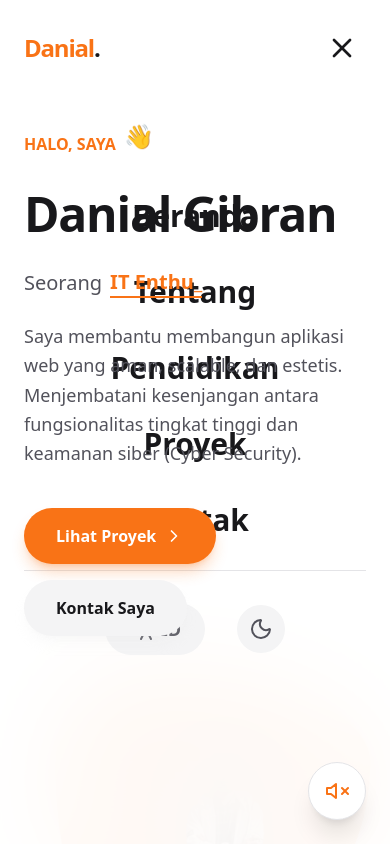
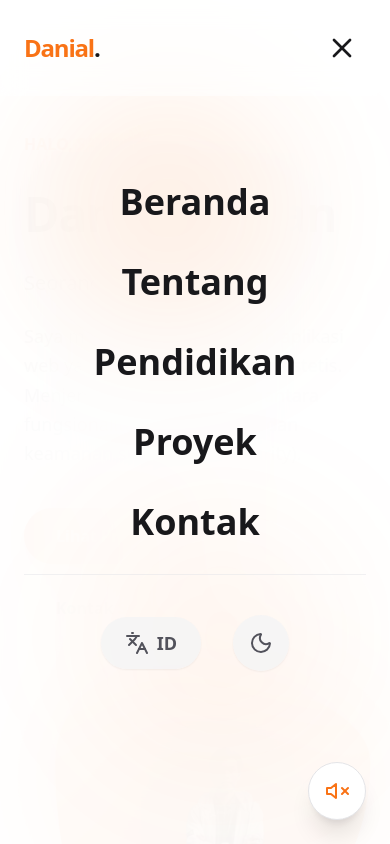
Before and after one commit to danialg1/portofolio-danial, a React (Vite) app: page / in a window 390 px wide. Both pictures are taken after a click on the button 342 px from the left and 48 px from the top of the page. Shown: the top 844 px of the page. Built offline with nearby package versions, Linux system fonts and the light colour scheme.

Commit message:
fix bug navigasi bar transparan

```diff
--- a/src/sections/Navbar.jsx
+++ b/src/sections/Navbar.jsx
@@ -43,7 +43,7 @@
 
   return (
     <>
-      <nav className={`fixed w-full z-50 transition-all duration-500 ${scrolled ? 'bg-white/90 dark:bg-zinc-950/90 backdrop-blur-xl border-b border-zinc-200 dark:border-zinc-800 shadow-sm py-0' : 'bg-white/50 dark:bg-zinc-950/50 backdrop-blur-md py-2'}`}>
+      <nav className={`fixed w-full z-[60] transition-all duration-500 ${scrolled ? 'bg-white/90 dark:bg-zinc-950/90 backdrop-blur-xl border-b border-zinc-200 dark:border-zinc-800 shadow-sm py-0' : 'bg-white/50 dark:bg-zinc-950/50 backdrop-blur-md py-2'}`}>
         <div className="max-w-7xl mx-auto px-6 h-20 flex items-center justify-between">
 
           {/* Logo */}
@@ -90,28 +90,33 @@
       </nav>
 
       {/* Mobile Fullscreen Menu */}
-      <div className={`fixed inset-0 bg-white/95 dark:bg-zinc-950/95 backdrop-blur-2xl z-40 flex flex-col items-center justify-center transition-all duration-500 ease-[cubic-bezier(0.22,1,0.36,1)] md:hidden ${isOpen ? 'opacity-100 visible translate-y-0 scale-100' : 'opacity-0 invisible -translate-y-12 scale-95'}`}>
-        <div className="flex flex-col items-center space-y-6 w-full px-6">
+      <div className={`fixed inset-0 bg-white/95 dark:bg-zinc-950/95 backdrop-blur-3xl z-50 flex flex-col items-center justify-center transition-all duration-700 ease-[cubic-bezier(0.22,1,0.36,1)] md:hidden ${isOpen ? 'opacity-100 visible translate-y-0 scale-100' : 'opacity-0 invisible -translate-y-8 scale-105'}`}>
+
+        {/* Decorative Background Elements */}
+        <div className="absolute top-20 left-10 w-64 h-64 bg-orange-500/10 rounded-full blur-3xl pointer-events-none"></div>
+        <div className="absolute bottom-20 right-10 w-64 h-64 bg-orange-500/5 rounded-full blur-3xl pointer-events-none"></div>
+
+        <div className="flex flex-col items-center space-y-6 w-full px-6 z-10">
           {navLinks.map((link, idx) => (
             <a
               key={idx}
               href={link.href}
               onClick={closeMenu}
-              style={{ transitionDelay: `${isOpen ? idx * 50 : 0}ms` }}
-              className={`text-3xl font-black text-zinc-900 dark:text-white hover:text-orange-500 transition-all duration-500 w-full text-center py-2 ${isOpen ? 'opacity-100 translate-y-0' : 'opacity-0 translate-y-8'}`}
+              style={{ transitionDelay: `${isOpen ? 100 + (idx * 75) : 0}ms` }}
+              className={`text-4xl font-black text-zinc-900 dark:text-white hover:text-orange-500 transition-all duration-500 w-full text-center py-2 ${isOpen ? 'opacity-100 translate-y-0 scale-100' : 'opacity-0 translate-y-12 scale-90'}`}
             >
               {link.name}
             </a>
           ))}
 
           <div
-            style={{ transitionDelay: `${isOpen ? navLinks.length * 50 : 0}ms` }}
-            className={`flex items-center justify-center space-x-8 w-full pt-8 mt-4 border-t border-zinc-200 dark:border-zinc-800 transition-all duration-500 ${isOpen ? 'opacity-100 translate-y-0' : 'opacity-0 translate-y-8'}`}
+            style={{ transitionDelay: `${isOpen ? 100 + (navLinks.length * 75) : 0}ms` }}
+            className={`flex items-center justify-center space-x-8 w-full pt-10 mt-6 border-t border-zinc-200/50 dark:border-zinc-800/50 transition-all duration-500 ${isOpen ? 'opacity-100 translate-y-0' : 'opacity-0 translate-y-12'}`}
           >
             <button
               onClick={toggleLang}
               aria-label="Toggle Language"
-              className="flex items-center justify-center space-x-2 text-lg font-bold text-zinc-600 hover:text-orange-500 dark:text-zinc-300 transition-colors bg-zinc-100 dark:bg-zinc-900 px-6 py-3 rounded-full"
+              className="flex items-center justify-center space-x-2 text-lg font-bold text-zinc-600 hover:text-orange-500 dark:text-zinc-300 transition-colors bg-zinc-100/80 dark:bg-zinc-900/80 px-6 py-3 rounded-full hover:scale-105 active:scale-95 shadow-sm"
             >
               <Languages size={24} />
               <span className="uppercase">{lang}</span>
@@ -119,7 +124,7 @@
             <button
               onClick={toggleTheme}
               aria-label="Toggle Theme"
-              className="flex items-center justify-center space-x-2 text-lg font-bold text-zinc-600 hover:text-orange-500 dark:text-zinc-300 transition-colors p-3 rounded-full bg-zinc-100 dark:bg-zinc-900"
+              className="flex items-center justify-center space-x-2 text-lg font-bold text-zinc-600 hover:text-orange-500 dark:text-zinc-300 transition-colors p-4 rounded-full bg-zinc-100/80 dark:bg-zinc-900/80 hover:scale-105 active:scale-95 shadow-sm"
             >
               {theme === 'light' ? <Moon size={24} /> : <Sun size={24} />}
             </button>
```
